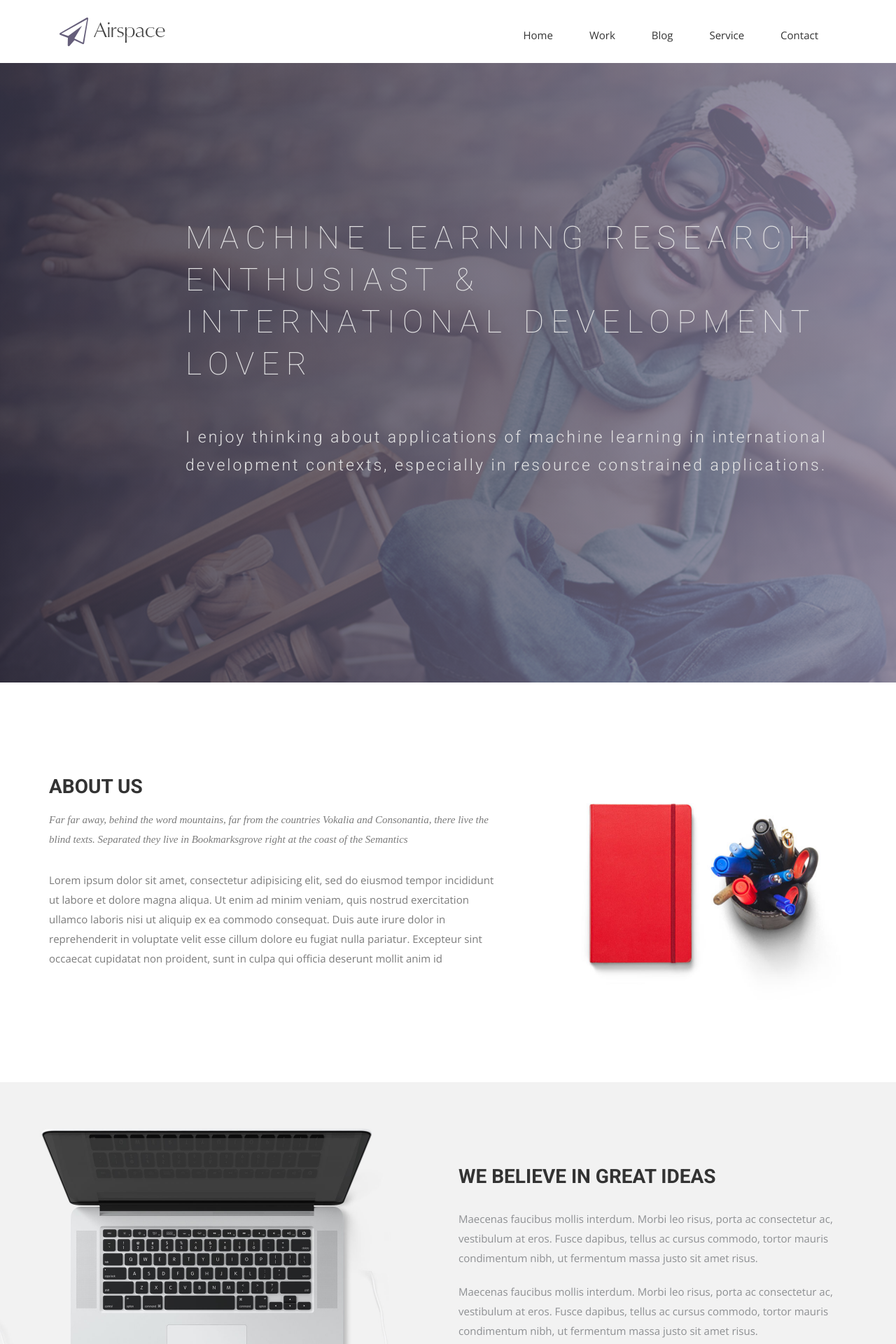
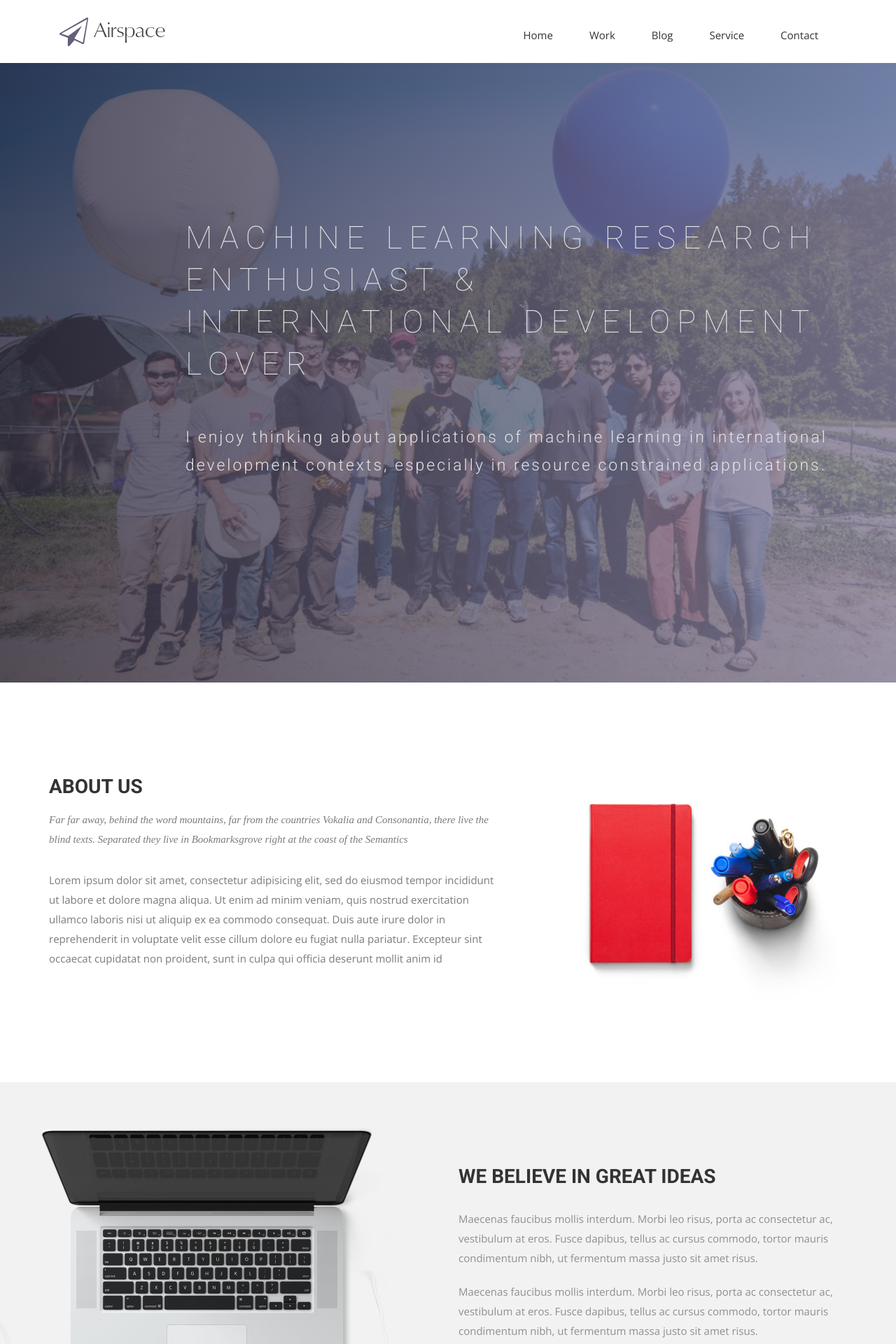
Before and after one commit to emazuh/emazuh11.github.io, a Jekyll site: the page built from index.html, in a window 1280 px wide. Shown: the top 1920 px of the page at 70% size. Built offline with Jekyll 4.4.1, drawn with Linux system fonts in a browser that asks for light colours; nearby versions of some CDN libraries; some web fonts are replaced.

Commit message:
updated slider image

```diff
--- a/css/airspace.css
+++ b/css/airspace.css
@@ -97,7 +97,7 @@
 	Slider Start
 --*/
 #slider {
-  background: url("../img/slider-bg.jpg") no-repeat;
+  background: url("../img/farmbeats.jpg") no-repeat;
   background-size: cover;
   background-attachment: fixed;
   background-position: 10% 0%;
@@ -358,7 +358,7 @@
 	Slider-work Start
 --*/
 #global-header {
-  background: url("../img/slider-bg.jpg") no-repeat;
+  background: url("../img/farmbeats.jpg") no-repeat;
   background-size: cover;
   padding-top: 150px;
   padding-bottom: 107px;
@@ -607,7 +607,7 @@
 	slider-contact Start
 --*/
 #slider-contact {
-  background: url("../img/slider-bg.jpg") no-repeat;
+  background: url("../img/farmbeats.jpg") no-repeat;
   background-size: cover;
   padding-top: 150px;
   padding-bottom: 107px;
```
